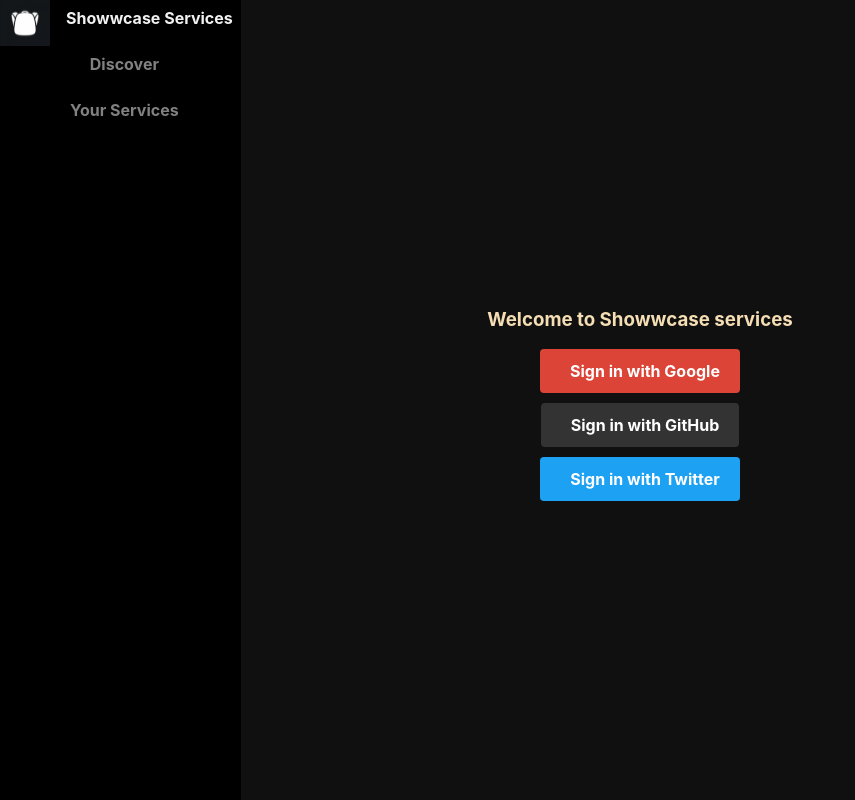
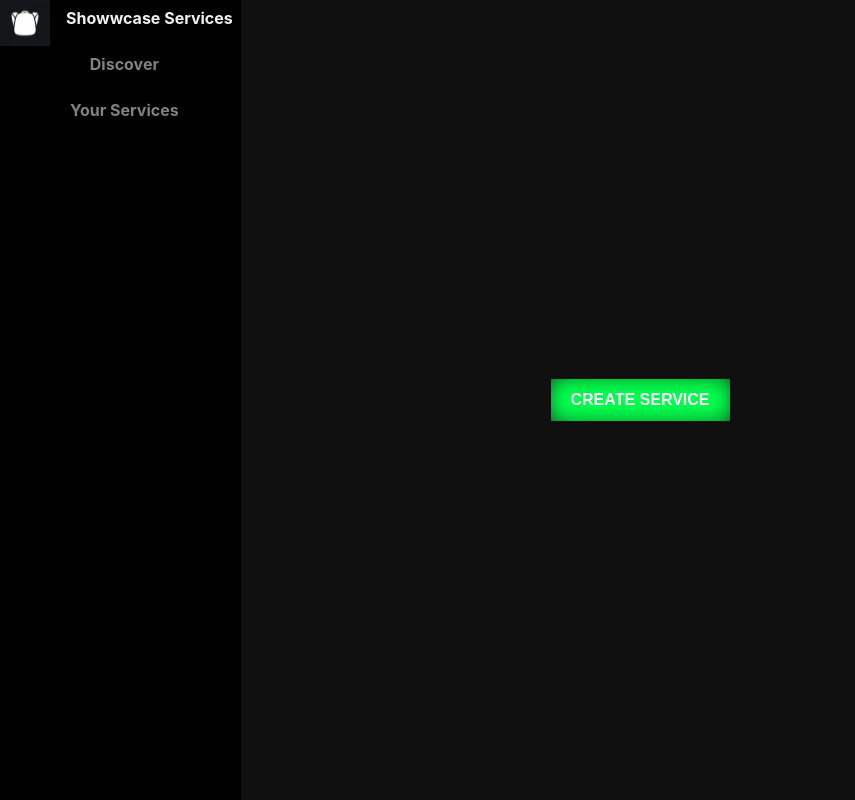
Before and after one commit to sirajlekhak/showw-services, a React (Create React App) app: page /YourServices in a window 1280 px wide. Shown: the whole page, without its empty margins (0-855 px from the left). Built offline with nearby package versions, Linux system fonts and the light colour scheme.

Commit message:
added components and pages

```diff
--- a/package.json
+++ b/package.json
@@ -8,6 +8,7 @@
     "@testing-library/user-event": "^13.5.0",
     "react": "^18.2.0",
     "react-dom": "^18.2.0",
+    "react-router-dom": "^6.11.1",
     "react-scripts": "5.0.1",
     "web-vitals": "^2.1.4"
   },
--- a/src/App.css
+++ b/src/App.css
@@ -116,12 +116,81 @@
   height: auto;
   margin-right: 0px; /* Add spacing between the logo and text */
 }
+/* APP LOGO END */
 
-@keyframes App-logo-spin {
-  from {
-    transform: rotate(0deg);
+/* YOUR SERVICES PAGE START*/
+
+
+/* Add these styles to your CSS file */
+/* Add these styles to your CSS file */
+.center {
+  display: flex;
+  justify-content: center;
+  align-items: center;
+  height: 100vh;
+}
+
+.neon-button {
+  padding: 12px 20px;
+  font-size: 16px;
+  border: none;
+  background-color: transparent;
+  color: #fff;
+  font-weight: bold;
+  text-transform: uppercase;
+  position: relative;
+  overflow: hidden;
+  cursor: pointer;
+  outline: none;
+}
+
+/* Rest of the CSS styles for the neon animation */
+
+
+.neon-button:before,
+.neon-button:after {
+  content: "";
+  position: absolute;
+  width: 100%;
+  height: 100%;
+  top: 0;
+  left: 0;
+  pointer-events: none;
+}
+
+.neon-button:before {
+  background-color: #00ff4c;
+  z-index: -1;
+  filter: blur(10px);
+  animation: neon-glow 2s ease-in-out infinite;
+}
+
+.neon-button:after {
+  background-color: #00ff4c;
+  opacity: 0;
+  z-index: -2;
+  animation: neon-flicker 2s ease-in-out infinite;
+}
+
+@keyframes neon-glow {
+  0% {
+    box-shadow: 0 0 5px #00ff4c;
   }
-  to {
-    transform: rotate(360deg);
+  50% {
+    box-shadow: 0 0 20px #00ff4c, 0 0 40px #00ff4c, 0 0 60px #00ff4c, 0 0 80px #00ff4c;
+  }
+  100% {
+    box-shadow: 0 0 5px #00ff4c;
   }
 }
+
+@keyframes neon-flicker {
+  0%, 19.999%, 22%, 62.999%, 64%, 85.999%, 92%, 92.999%, 100% {
+    opacity: 0;
+  }
+  20%, 21.999%, 63%, 63.999%, 86%, 91.999% {
+    opacity: 1;
+  }
+}
+
+/* YOUR SERVICES PAGE END */
--- a/src/App.js
+++ b/src/App.js
@@ -1,17 +1,29 @@
-import "./App.css";
-import Sidenav from "./Sidenav";
-import WelcomePage from "./WelcomePage";
+import React from "react";
+import { BrowserRouter as Router, Route, Link, Routes } from "react-router-dom";
+import LoginPage from "./components/LoginPage";
+import YourServices from "./components/YourServices";
+
 
 function App() {
   return (
-    <body>
-      <div className="App">
-        <>
-        <Sidenav />
-        </>
-        <WelcomePage/>
+    <Router>
+       <div>
+        {/* <nav>
+          <ul>
+            <li>
+              <Link to="/">Login</Link>
+            </li>
+            <li>
+              <Link to="/YourServices">Your Services</Link>
+            </li>
+          </ul>
+        </nav> */}
+        <Routes>
+          <Route path="/" element={<LoginPage />} />
+          <Route path="/YourServices" element={<YourServices />} />
+        </Routes>
       </div>
-    </body>
+    </Router>
   );
 }
 
--- /dev/null
+++ b/src/CreateService.jsx
@@ -0,0 +1,18 @@
+import React from "react";
+
+function CreateService({onClick}) {
+    const handleCreateService = () => {
+        // Logic for creating a service goes here
+        console.log("Creating a new service");
+      };
+
+      return (
+
+        <div className="center">
+        <button onClick={onClick} className="neon-button">
+          Create Service
+        </button>
+      </div>
+      );
+    }
+export default CreateService;
--- a/src/Sidenav.jsx
+++ b/src/Sidenav.jsx
@@ -1,17 +1,18 @@
 import React from "react";
 import "./App.css"; // Import the CSS file for styling
 import logo from "./logo.svg"; // Import the logo image
+import { Link } from "react-router-dom";
 
 function Sidenav() {
   return (
     <div className="sidenav">
       <div className="logo">
         <img src={logo} alt="Logo" />
-        <a className="text-col" href="#">Showwcase Services</a>
+        <a className="text-col" href="/">Showwcase Services</a>
       </div>
 
-      <a href="#">Discover</a>
-      <a href="#">Your Services</a>
+      <Link to="/discover">Discover</Link>
+      <Link to="/YourServices">Your Services</Link>
     </div>
   );
 }
--- a/src/WelcomePage.jsx
+++ b/src/WelcomePage.jsx
@@ -4,17 +4,17 @@
     return (
         <div>
           <header>
-            <div class="container">
+            <div className="container">
               <h3>Welcome to Showwcase services</h3>
 
-              <a href="#" class="google-btn">
-                <i class="fab fa-google"></i>Sign in with Google
+              <a href="#" className="google-btn">
+                <i className="fab fa-google"></i>Sign in with Google
               </a>
-              <a href="#" class="github-btn">
-                <i class="fab fa-github"></i>Sign in with GitHub
+              <a href="#" className="github-btn">
+                <i className="fab fa-github"></i>Sign in with GitHub
               </a>
-              <a href="#" class="twitter-btn">
-                <i class="fab fa-twitter"></i>Sign in with Twitter
+              <a href="#" className="twitter-btn">
+                <i className="fab fa-twitter"></i>Sign in with Twitter
               </a>
             </div>
           </header>
--- /dev/null
+++ b/src/components/LoginPage.js
@@ -0,0 +1,14 @@
+import React from "react";
+import Sidenav from "../Sidenav";
+import WelcomePage from "../WelcomePage";
+
+function Home() {
+  return (
+    <div className="App">
+      <Sidenav />
+      <WelcomePage />
+    </div>
+  );
+}
+
+export default Home;
--- /dev/null
+++ b/src/components/YourServices.js
@@ -0,0 +1,14 @@
+import React from "react";
+import Sidenav from "../Sidenav";
+import CreateService from "../CreateService";
+
+function YourServices({onClick}) {
+  return (
+    <div className="App">
+      <Sidenav />
+      <CreateService/>
+    </div>
+  );
+}
+
+export default YourServices;
--- a/src/index.js
+++ b/src/index.js
@@ -1,6 +1,8 @@
 import React from 'react';
-import ReactDOM from 'react-dom';
+
+import { createRoot } from "react-dom/client";
+
 import './index.css';
 import App from './App';
 
-ReactDOM.render( <App/>,document.getElementById("root"));
+createRoot(document.getElementById("root")).render(<App />);
```
Also changed, not shown: src/components/DiscoverPage.js (added), 1 other file (tests, documents, lock files or other folders).
